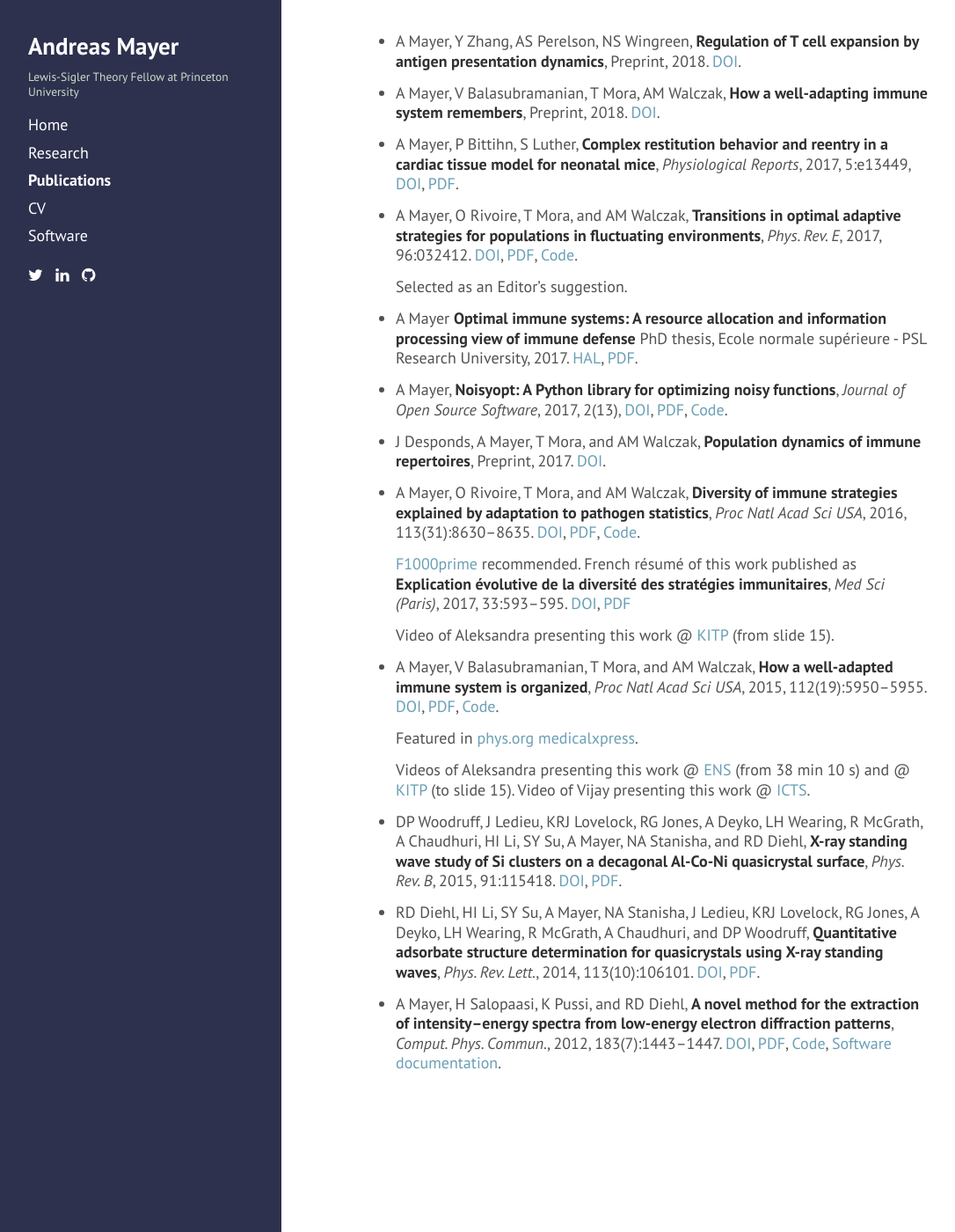
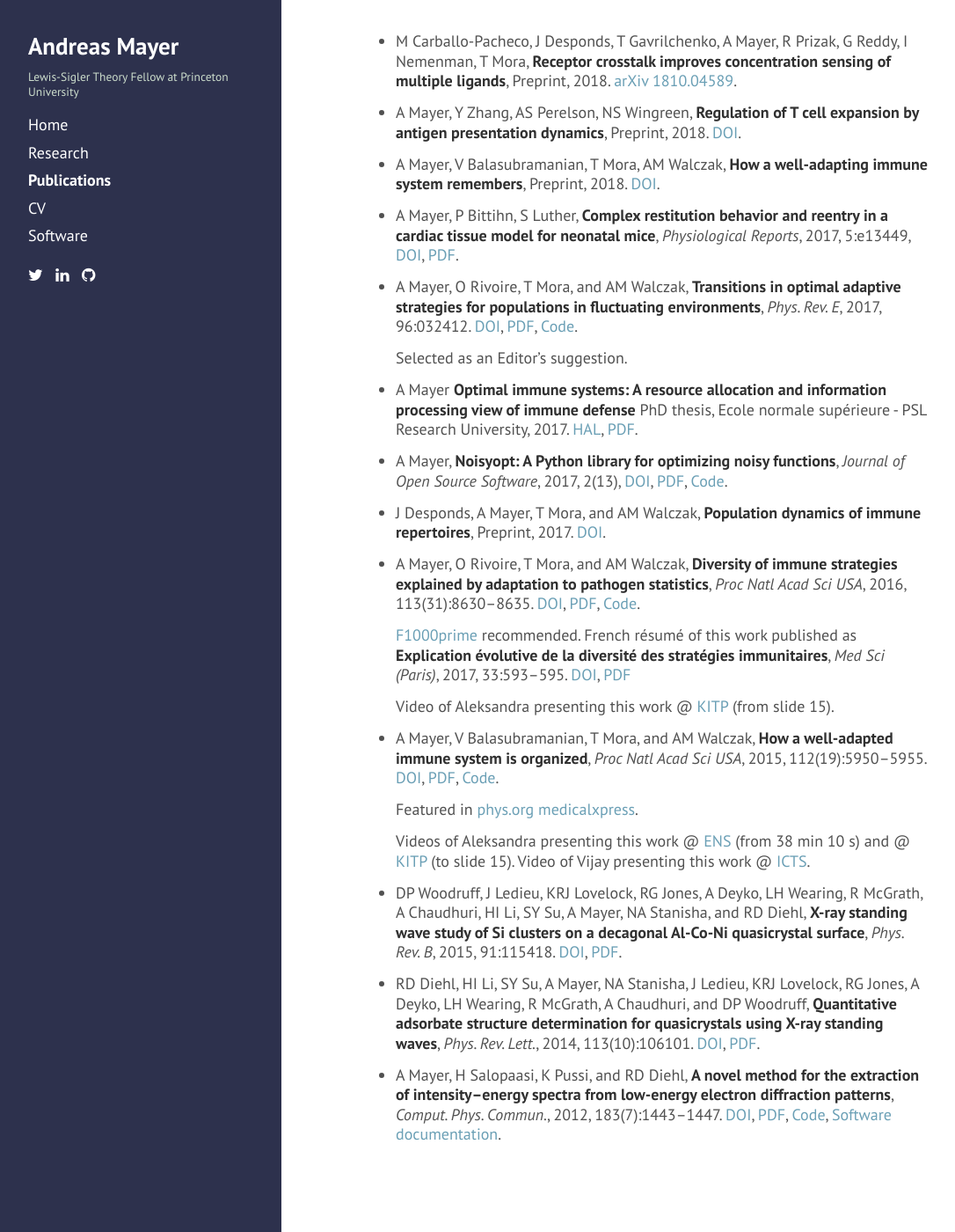
Before and after one commit to andim/andim.github.io, a Jekyll site: the page built from publications.md, in a window 1280 px wide and 1400 px high. Shown: the whole window at 88% size, without its empty margins (4-1090 px from the left). Built offline with Jekyll 4.4.1, drawn with Linux system fonts in a browser that asks for light colours; nearby versions of some CDN libraries.

Commit message:
added crosstalk paper

```diff
--- a/publications.md
+++ b/publications.md
@@ -3,6 +3,8 @@ layout: page
 title: Publications
 order: 3
 ---
+
+* M Carballo-Pacheco, J Desponds, T Gavrilchenko, A Mayer, R Prizak, G Reddy, I Nemenman, T Mora, **Receptor crosstalk improves concentration sensing of multiple ligands**, Preprint, 2018. [arXiv 1810.04589](https://arxiv.org/abs/1810.04589).
 
 * A Mayer, Y Zhang, AS Perelson, NS Wingreen, **Regulation of T cell expansion by antigen presentation dynamics**, Preprint, 2018. [DOI](https://doi.org/10.1101/377036).
 
```
